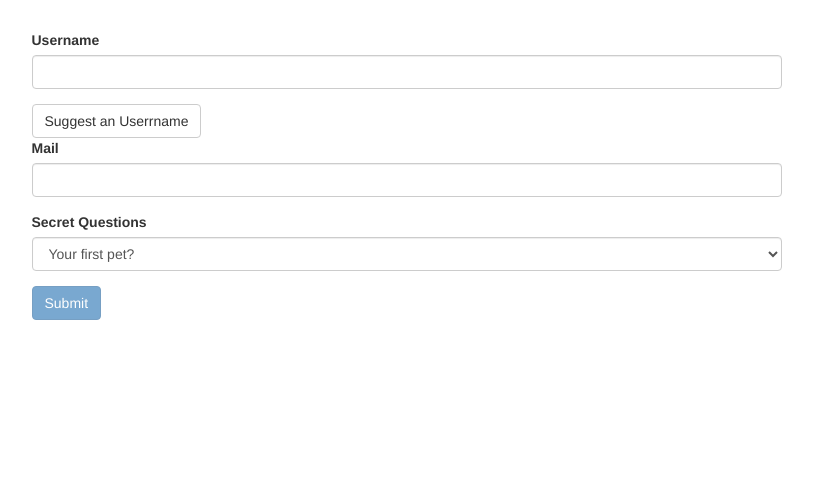
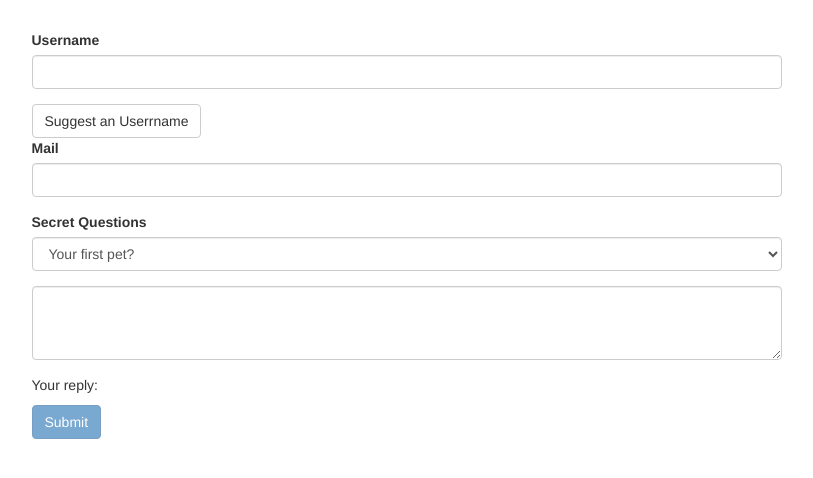
Before and after one commit to ng1v4n85/forms, an Angular app: page / in a window 1280 px wide. Shown: the top 478 px of the page, without its empty margins (136-949 px from the left). Built offline with nearby package versions, Linux system fonts and the light colour scheme.

Commit message:
TD_ Using ngModel with Two-Way-Binding

```diff
--- a/src/app/app.component.html
+++ b/src/app/app.component.html
@@ -39,6 +39,14 @@
             <option value="teacher">Your first teacher?</option>
           </select>
         </div>
+        <div class="form-group">
+          <textarea
+            name="questionAnswer"
+            rows="3"
+            class="form-control"
+            [(ngModel)]="answer"></textarea>
+        </div>
+        <p>Your reply: {{ answer }}</p>
         <button
           class="btn btn-primary"
           type="submit"
--- a/src/app/app.component.ts
+++ b/src/app/app.component.ts
@@ -10,6 +10,7 @@
   title = 'forms';
   @ViewChild('f') signupForm: NgForm;
   defaultQuestion = 'pet';
+  answer = '';
 
   suggestUserName() {
     const suggestedName = 'Superuser';
```
